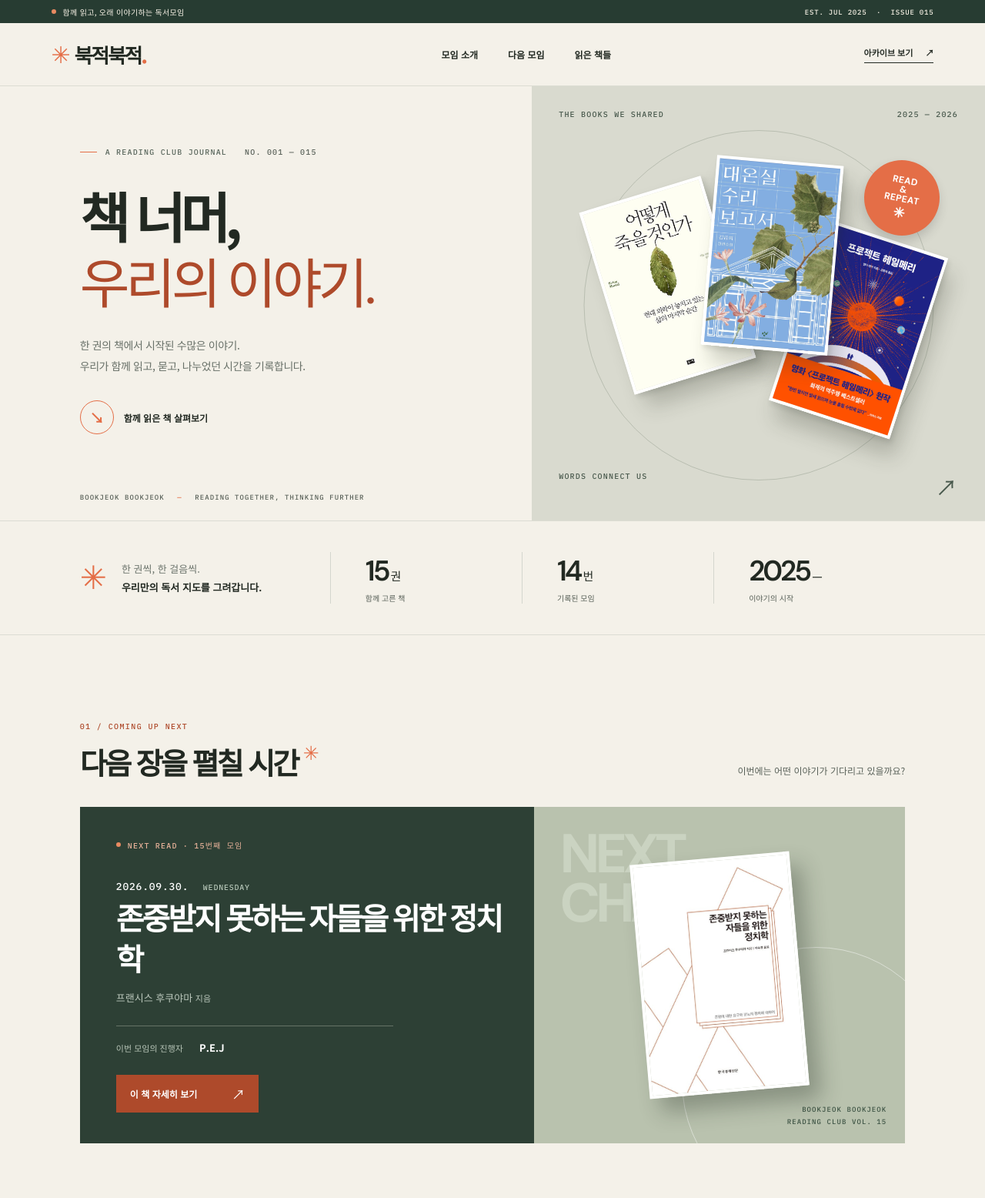
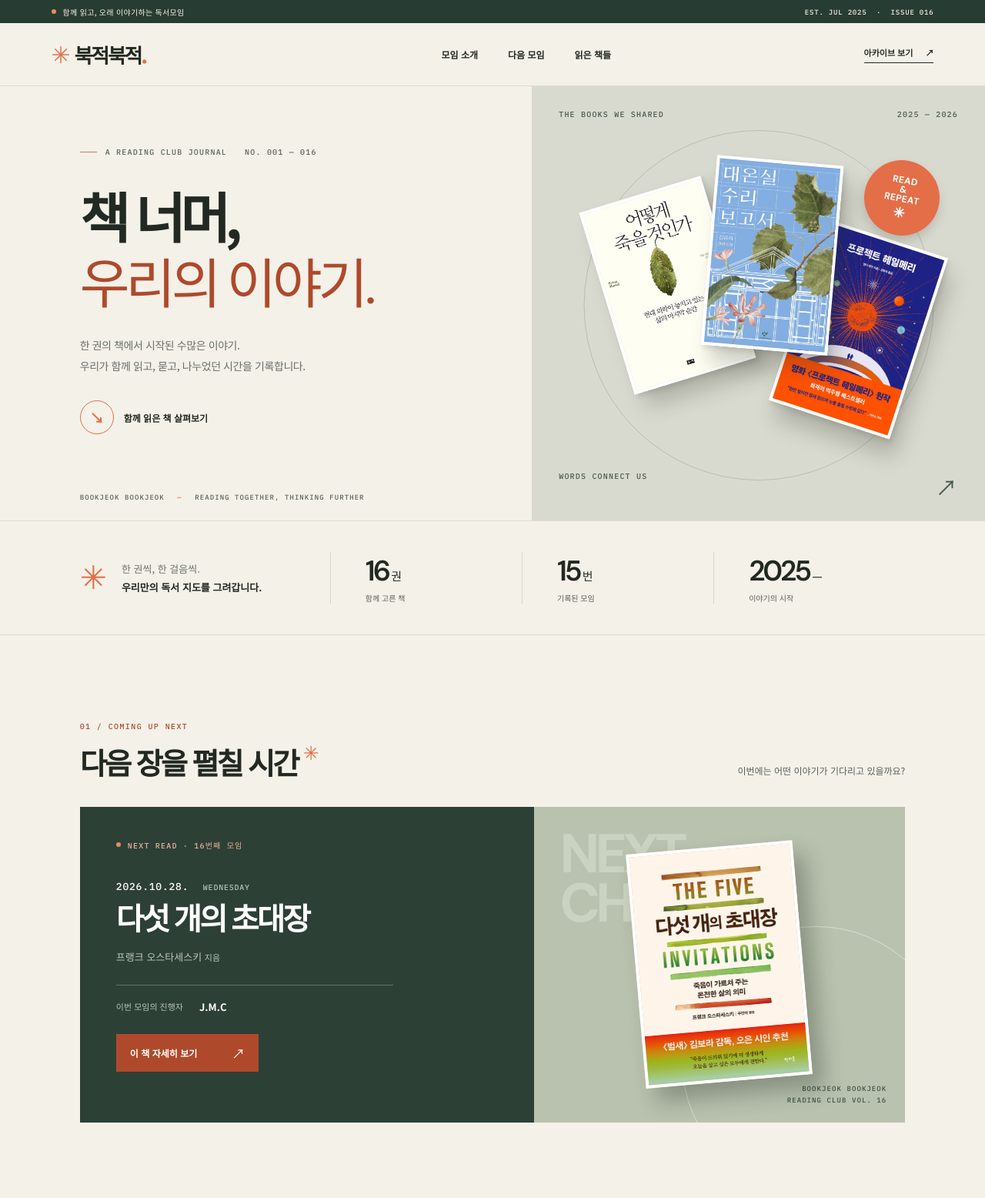
Before and after one commit to uincity/bookjeok, a plain HTML site: page index.html in a window 1280 px wide. Shown: the top 1556 px of the page at 77% size. Drawn offline with Linux system fonts and the light colour scheme; a web font is replaced by a local one.

Commit message:
Record September meeting and announce October book

```diff
--- a/index.html
+++ b/index.html
@@ -13,7 +13,7 @@
   <script src="js/main.js" defer></script>
 </head>
 <body>
-  <div class="announcement"><span class="announcement-dot" aria-hidden="true"></span> 함께 읽고, 오래 이야기하는 독서모임 <span class="announcement-right">EST. JUL 2025 &nbsp;·&nbsp; ISSUE <span id="issue-number">015</span></span></div>
+  <div class="announcement"><span class="announcement-dot" aria-hidden="true"></span> 함께 읽고, 오래 이야기하는 독서모임 <span class="announcement-right">EST. JUL 2025 &nbsp;·&nbsp; ISSUE <span id="issue-number">016</span></span></div>
   <header class="site-header" id="top">
     <a class="brand" href="#top" aria-label="북적북적 처음으로"><span class="brand-symbol" aria-hidden="true">✳</span><span>북적북적<span class="brand-period">.</span></span></a>
     <nav class="main-nav" aria-label="주 메뉴"><a href="#about">모임 소개</a><a href="#upcoming">다음 모임</a><a href="#archive">읽은 책들</a></nav>
@@ -23,7 +23,7 @@
   <main>
     <section class="hero" id="about" aria-labelledby="hero-title">
       <div class="hero-copy">
-        <div class="eyebrow"><span class="eyebrow-line"></span> A READING CLUB JOURNAL <span class="eyebrow-no">NO. 001 — <span id="hero-issue-number">015</span></span></div>
+        <div class="eyebrow"><span class="eyebrow-line"></span> A READING CLUB JOURNAL <span class="eyebrow-no">NO. 001 — <span id="hero-issue-number">016</span></span></div>
         <h1 id="hero-title">책 너머,<br><em>우리의 이야기.</em></h1>
         <p class="hero-description">한 권의 책에서 시작된 수많은 이야기.<br>우리가 함께 읽고, 묻고, 나누었던 시간을 기록합니다.</p>
         <a class="round-link" href="#archive"><span class="round-link-icon" aria-hidden="true">↘</span><span>함께 읽은 책 살펴보기</span></a>
@@ -40,13 +40,13 @@
       </div>
     </section>
 
-    <section class="intro-band" aria-label="북적북적 숫자로 보기"><div class="intro-note"><span class="sparkle" aria-hidden="true">✳</span><p>한 권씩, 한 걸음씩.<br><strong>우리만의 독서 지도를 그려갑니다.</strong></p></div><div class="stat"><strong><span id="selected-count">15</span><span>권</span></strong><small>함께 고른 책</small></div><div class="stat"><strong><span id="completed-count">14</span><span>번</span></strong><small>기록된 모임</small></div><div class="stat"><strong>2025<span>—</span></strong><small>이야기의 시작</small></div></section>
+    <section class="intro-band" aria-label="북적북적 숫자로 보기"><div class="intro-note"><span class="sparkle" aria-hidden="true">✳</span><p>한 권씩, 한 걸음씩.<br><strong>우리만의 독서 지도를 그려갑니다.</strong></p></div><div class="stat"><strong><span id="selected-count">16</span><span>권</span></strong><small>함께 고른 책</small></div><div class="stat"><strong><span id="completed-count">15</span><span>번</span></strong><small>기록된 모임</small></div><div class="stat"><strong>2025<span>—</span></strong><small>이야기의 시작</small></div></section>
 
     <section class="upcoming-section section-shell" id="upcoming" aria-labelledby="upcoming-title">
       <div class="section-heading"><div><span class="section-label">01 / COMING UP NEXT</span><h2 id="upcoming-title">다음 장을 펼칠 시간<span class="heading-mark">✳</span></h2></div><p id="upcoming-intro">이번에는 어떤 이야기가 기다리고 있을까요?</p></div>
       <article class="upcoming-feature" id="upcoming-feature">
-        <div class="feature-copy"><span class="feature-kicker"><span class="live-dot"></span> NEXT READ · 15번째 모임</span><p class="feature-date">2026. 09. 30. <span>WEDNESDAY</span></p><h3>존중받지 못하는<br>자들을 위한 정치학</h3><p class="feature-author">프랜시스 후쿠야마 <span>지음</span></p><div class="feature-rule"></div><div class="feature-meta"><span>이번 모임의 진행자</span><strong>P.E.J</strong></div><button class="feature-button" type="button" data-book="15">이 책 자세히 보기 <span aria-hidden="true">↗</span></button></div>
-        <div class="feature-visual"><span class="feature-background-type" aria-hidden="true">NEXT<br>CHAPTER</span><span class="feature-outline" aria-hidden="true"></span><img src="images/book-15.jpg" alt="『존중받지 못하는 자들을 위한 정치학』 책 표지" width="500" height="741"><span class="feature-visual-caption">BOOKJEOK BOOKJEOK<br>READING CLUB VOL. 15</span></div>
+        <div class="feature-copy"><span class="feature-kicker"><span class="live-dot"></span> NEXT READ · 16번째 모임</span><p class="feature-date">2026. 10. 28. <span>WEDNESDAY</span></p><h3>다섯 개의 초대장</h3><p class="feature-author">프랭크 오스타세스키 <span>지음</span></p><div class="feature-rule"></div><div class="feature-meta"><span>이번 모임의 진행자</span><strong>J.M.C</strong></div><button class="feature-button" type="button" data-book="16">이 책 자세히 보기 <span aria-hidden="true">↗</span></button></div>
+        <div class="feature-visual"><span class="feature-background-type" aria-hidden="true">NEXT<br>CHAPTER</span><span class="feature-outline" aria-hidden="true"></span><img src="images/book-16.jpg" alt="『다섯 개의 초대장』 책 표지" width="500" height="709"><span class="feature-visual-caption">BOOKJEOK BOOKJEOK<br>READING CLUB VOL. 16</span></div>
       </article>
       <div class="upcoming-empty" id="upcoming-empty" hidden><span class="section-label">THE NEXT CHAPTER</span><h3 id="upcoming-empty-title">다음 모임을 준비 중입니다.</h3><p id="upcoming-empty-description">새 일정이 정해지면 이곳에서 소개할게요.</p><a href="#archive">지난 책장 둘러보기 <span aria-hidden="true">↗</span></a></div>
     </section>
@@ -61,7 +61,7 @@
 
     <section class="archive-section section-shell" id="archive" aria-labelledby="archive-title">
       <div class="section-heading archive-heading"><div><span class="section-label">03 / THE READING ARCHIVE</span><h2 id="archive-title">우리가 함께 읽은 책들<span class="heading-mark">✳</span></h2></div><p>지난 책장 속 이야기를 다시 꺼내 봅니다.</p></div>
-      <div class="archive-toolbar"><div class="filter-group" id="year-filters" role="group" aria-label="연도 필터"><button type="button" class="filter-button active" data-year="all" aria-pressed="true">전체 <span>14</span></button><button type="button" class="filter-button" data-year="2026" aria-pressed="false">2026</button><button type="button" class="filter-button" data-year="2025" aria-pressed="false">2025</button></div><div class="toolbar-actions"><label class="search-field"><span class="sr-only">책 제목, 저자 또는 진행자 이니셜 검색</span><svg viewBox="0 0 24 24" aria-hidden="true"><circle cx="10.8" cy="10.8" r="6.3"></circle><path d="m15.5 15.5 5 5"></path></svg><input id="book-search" type="search" placeholder="책, 저자, 이니셜 검색" autocomplete="off"></label><button id="sort-button" class="sort-button" type="button" aria-label="현재 최신순, 클릭하여 정렬 변경">최신순 <span aria-hidden="true">↓</span></button></div></div>
+      <div class="archive-toolbar"><div class="filter-group" id="year-filters" role="group" aria-label="연도 필터"><button type="button" class="filter-button active" data-year="all" aria-pressed="true">전체 <span>15</span></button><button type="button" class="filter-button" data-year="2026" aria-pressed="false">2026</button><button type="button" class="filter-button" data-year="2025" aria-pressed="false">2025</button></div><div class="toolbar-actions"><label class="search-field"><span class="sr-only">책 제목, 저자 또는 진행자 이니셜 검색</span><svg viewBox="0 0 24 24" aria-hidden="true"><circle cx="10.8" cy="10.8" r="6.3"></circle><path d="m15.5 15.5 5 5"></path></svg><input id="book-search" type="search" placeholder="책, 저자, 이니셜 검색" autocomplete="off"></label><button id="sort-button" class="sort-button" type="button" aria-label="현재 최신순, 클릭하여 정렬 변경">최신순 <span aria-hidden="true">↓</span></button></div></div>
       <p id="result-count" class="result-count" aria-live="polite"></p>
       <div id="book-grid" class="book-grid"></div>
       <div id="empty-state" class="empty-state" hidden><span aria-hidden="true">✳</span><h3>찾으시는 책이 없어요.</h3><p>다른 검색어를 입력하거나 필터를 바꿔보세요.</p><button type="button" id="reset-button">전체 책 보기 ↗</button></div>
--- a/js/main.js
+++ b/js/main.js
@@ -14,7 +14,8 @@ const books = [
   { no: 12, date: '2026.06.18.', title: '설자은, 금성으로 돌아오다', author: '정세랑', host: 'J.D.S', cover: 'images/book-12.jpg', source: 'https://www.aladin.co.kr/shop/wproduct.aspx?ItemId=326492603' },
   { no: 13, date: '2026.07.22.', title: '인어 사냥', author: '차인표', host: 'K.B.N.R', cover: 'images/book-13.jpg', source: 'https://www.aladin.co.kr/shop/wproduct.aspx?ItemId=302751355' },
   { no: 14, date: '2026.08.26.', title: '프로젝트 헤일메리', author: '앤디 위어', host: 'P.C.S', cover: 'images/book-14.jpg', source: 'https://www.aladin.co.kr/shop/wproduct.aspx?ItemId=271229410' },
-  { no: 15, date: '2026.09.30.', title: '존중받지 못하는 자들을 위한 정치학', author: '프랜시스 후쿠야마', host: 'P.E.J', cover: 'images/book-15.jpg', source: 'https://www.aladin.co.kr/shop/wproduct.aspx?ItemId=237694997', upcoming: true }
+  { no: 15, date: '2026.09.30.', title: '존중받지 못하는 자들을 위한 정치학', author: '프랜시스 후쿠야마', host: 'P.E.J', cover: 'images/book-15.jpg', source: 'https://www.aladin.co.kr/shop/wproduct.aspx?ItemId=237694997' },
+  { no: 16, date: '2026.10.28.', title: '다섯 개의 초대장', author: '프랭크 오스타세스키', host: 'J.M.C', cover: 'images/book-16.jpg', source: 'https://www.aladin.co.kr/shop/wproduct.aspx?ItemId=235784926', upcoming: true }
 ];
 
 const grid = document.querySelector('#book-grid');
```
Also changed, not shown: images/book-16.jpg (added), 1 other file.
